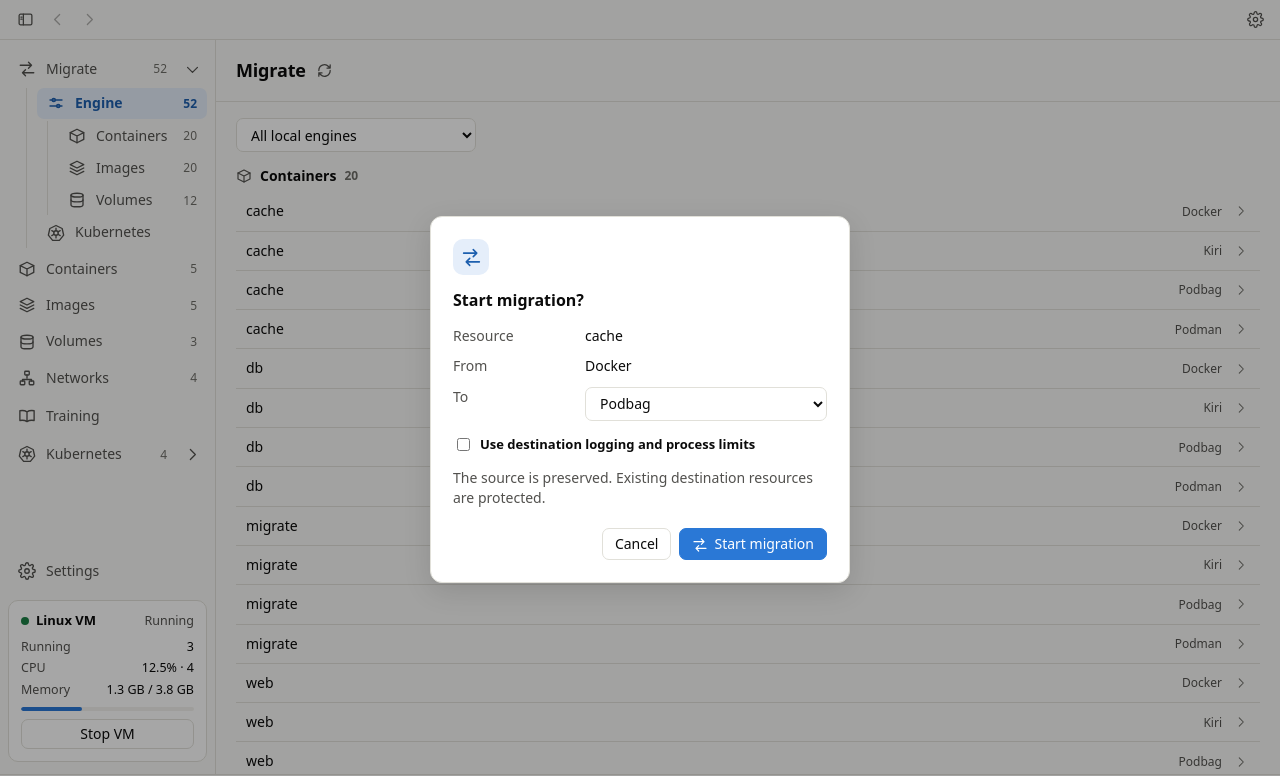
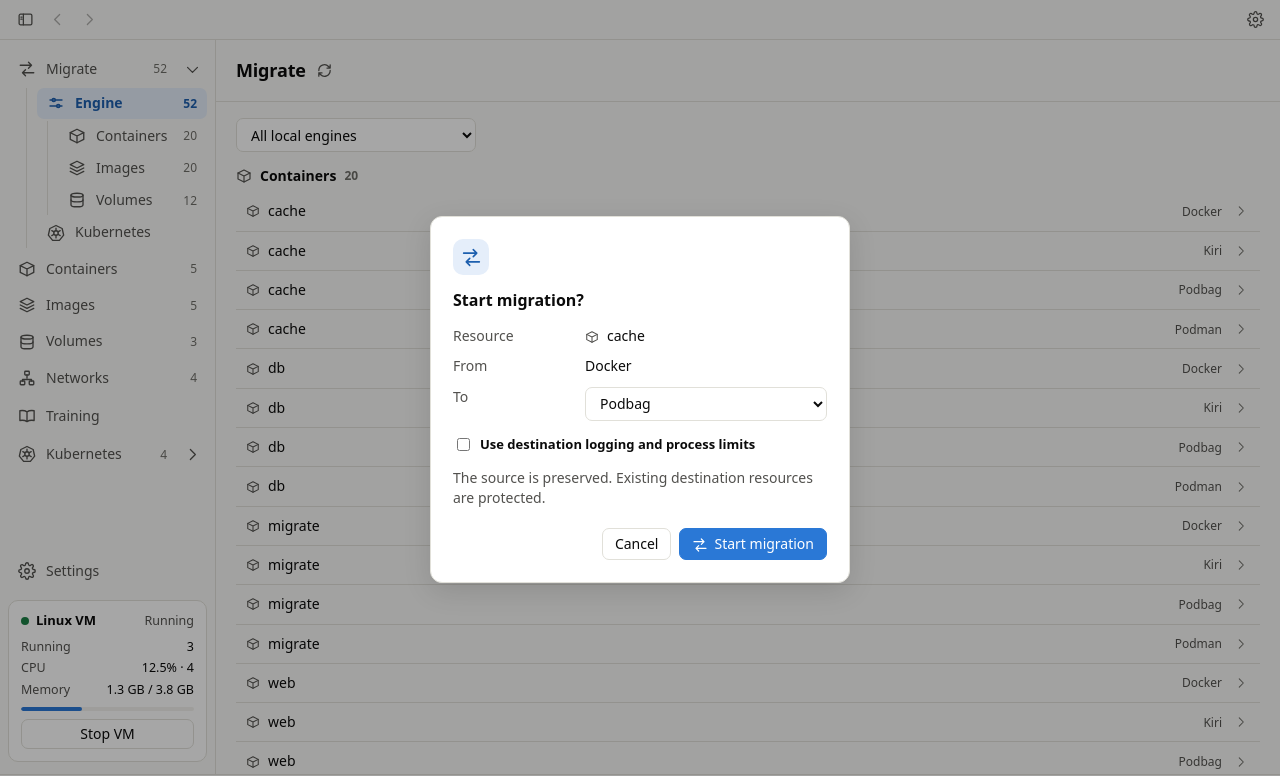
Before and after one commit to SteelCrab/podbag, a plain HTML site: page desktop/preview/preview.html in a window 1280 px wide. Both pictures are taken after a click on the button "Review migration". Shown: the top 776 px of the page. Drawn offline with Linux system fonts and the light colour scheme; files that its build step writes are made by us from their sources.

Commit message:
feat: show resource icons in Desktop Migrate

```diff
--- a/desktop/ui/migration.js
+++ b/desktop/ui/migration.js
@@ -6,6 +6,10 @@ function migrationSocket() {
 
 const ENGINE_MIGRATION_KINDS = ["containers", "images", "volumes"];
 const migrationScope = { cluster: false, engine: "", context: "", namespace: "", kind: "", expanded: true, counts: {} };
+
+function migrationResourceSymbol(cluster, kind) {
+  return cluster ? "kube-" + kind : kind;
+}
 
 function openMigration(cluster, kind = "") {
   const changed = cluster !== migrationScope.cluster;
@@ -33,7 +37,7 @@ function updateMigrationNav() {
       const group = node(id, cluster ? "kubernetes" : "engine", label, () => openMigration(cluster));
       group.setAttribute("aria-controls", "mnav-" + id + "-kinds");
       return h("li", {}, group, h("ul", { class: "nav kube-subnav", id: "mnav-" + id + "-kinds", "aria-label": label },
-        kinds.map(kind => h("li", {}, node(kind, cluster ? "kube-" + kind : kind,
+        kinds.map(kind => h("li", {}, node(kind, migrationResourceSymbol(cluster, kind),
           t((cluster ? "kube." : "nav.") + kind), () => openMigration(cluster, kind))))));
     });
     tree.replaceChildren(h("li", {}, h("div", { class: "kube-nav-header" },
@@ -102,11 +106,13 @@ function renderMigration(main) {
       if (migrationScope.kind && migrationScope.kind !== kind) return [];
       const rows = visible.filter(item => item.kind === kind).sort((a, b) => a.label.localeCompare(b.label) || a.source.localeCompare(b.source));
       if (!rows.length) return [];
-      return h("section", { class: "migration-group" }, h("h2", {}, icon(migrationScope.cluster ? "kube-" + kind : kind),
+      const symbol = migrationResourceSymbol(migrationScope.cluster, kind);
+      return h("section", { class: "migration-group" }, h("h2", {}, icon(symbol),
         h("span", { text: kindLabel(kind) }), h("span", { class: "count", text: rows.length })),
         rows.map(item => h("button", { type: "button", class: "migration-row", "data-kind": kind, "data-name": item.name,
-          title: t("migration.review"), onclick: () => confirmMigration(item, choices, reload) },
-          h("span", { class: "migration-name", text: item.label }), h("span", { class: "migration-origin", text: migrationScope.cluster ? (migrationScope.namespace ? "" : item.namespace) : item.sourceLabel }), icon("forward"))));
+          title: t("migration.review"), onclick: () => confirmMigration(item, symbol, choices, reload) },
+          h("span", { class: "migration-resource" }, icon(symbol), h("span", { class: "migration-name", text: item.label })),
+          h("span", { class: "migration-origin", text: migrationScope.cluster ? (migrationScope.namespace ? "" : item.namespace) : item.sourceLabel }), icon("forward"))));
     }));
     const namespaces = [...new Set(items.map(i => i.namespace).filter(Boolean))].sort();
     scope.replaceChildren(opt(["", t("kube.allNamespaces")]), ...namespaces.map(n => opt([n, n])));
@@ -181,7 +187,7 @@ function renderMigration(main) {
   return { reload, draw };
 }
 
-function confirmMigration(item, choices, reload) {
+function confirmMigration(item, symbol, choices, reload) {
   const dialog = h("dialog", { class: "migration-dialog", "aria-labelledby": "migration-heading" });
   const mark = h("span", { class: "migration-mark", "aria-hidden": "true" });
   const title = h("h2", { id: "migration-heading", tabindex: "-1" });
@@ -198,7 +204,8 @@ function confirmMigration(item, choices, reload) {
   const defaults = h("input", { type: "checkbox" });
   const defaultsField = h("label", { class: "check", hidden: item.kind !== "containers" }, defaults, t("migration.defaults"));
   const route = h("dl", { class: "fields" },
-    h("dt", { text: t("migration.resource") }), h("dd", { text: item.label }),
+    h("dt", { text: t("migration.resource") }),
+    h("dd", { class: "migration-resource" }, icon(symbol), h("span", { text: item.label })),
     h("dt", { text: t("migration.from") }), h("dd", { text: [item.sourceLabel, item.namespace].filter(Boolean).join(" / ") }),
     h("dt", { text: t("migration.to") }), destination,
     item.namespace ? [h("dt", { text: t("migration.namespace") }), destNs] : null);
--- a/desktop/ui/style.css
+++ b/desktop/ui/style.css
@@ -704,6 +704,8 @@ dialog.import { width: min(520px, calc(100vw - 48px)); }
   padding: 9px 10px; text-align: start; border: 0; border-bottom: 1px solid var(--line); border-radius: 0; background: transparent; color: var(--ink); font: inherit; cursor: pointer; }
 .migration-row:hover, .migration-row:focus-visible { background: var(--accent-soft); }
 .migration-row .icon { width: 14px; height: 14px; color: var(--muted); }
+.migration-resource { min-width: 0; display: flex; align-items: center; gap: 8px; }
+.migration-resource .icon { width: 14px; height: 14px; flex: none; color: var(--ink-2); }
 .migration-name, .migration-origin { overflow: hidden; text-overflow: ellipsis; white-space: nowrap; }
 .migration-origin { color: var(--ink-2); font-size: 12px; max-width: 26vw; }
 .migration-statusline { margin-top: 12px; color: var(--muted); font-size: 13px; overflow-wrap: anywhere; }
```
Also changed, not shown: desktop/preview/migration.test.html (+8 -0 lines).
